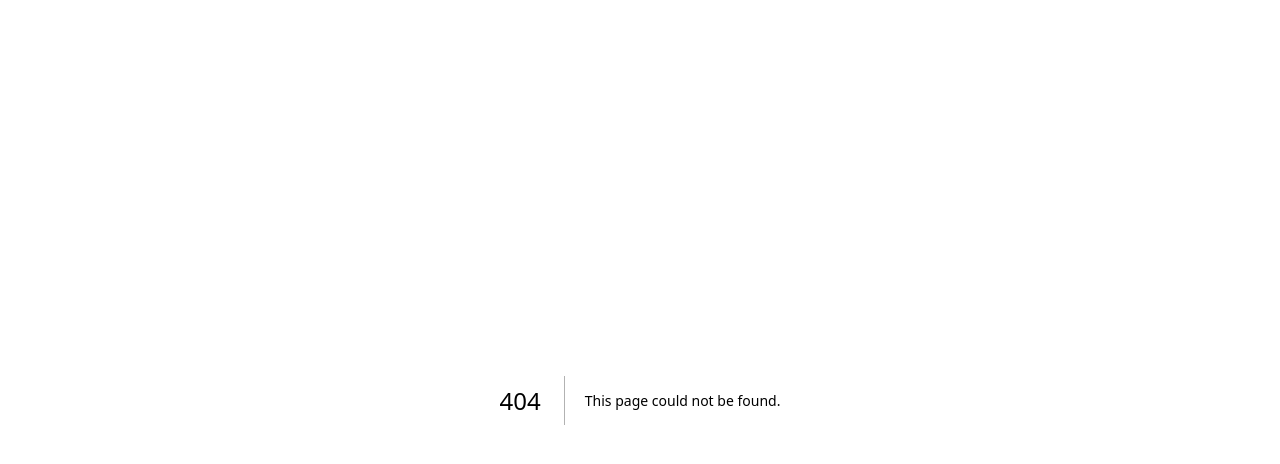
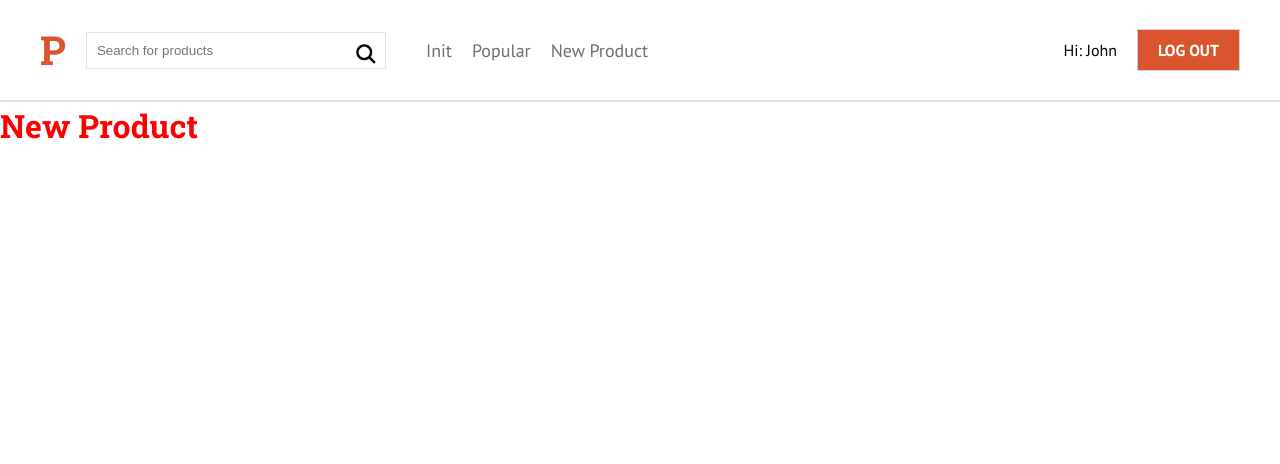
Before and after one commit to conradevs/productscore, a Next.js app: page /newproduct in a window 1280 px wide. Before the commit this address had no page. Shown: the top 464 px of the page. Built offline with nearby package versions, Linux system fonts and the light colour scheme.

Commit message:
page navigation

```diff
--- a/components/layout/Header.js
+++ b/components/layout/Header.js
@@ -70,12 +70,12 @@ const Header = () => {
                             </>
                         ) : (
                             <>
-                                <Link href="/">
+                                <Link href="/login">
                                     <Button
                                         bgColor= "true"
                                 >Login</Button>
                                 </Link>
-                                <Link href="/">
+                                <Link href="/create-account">
                                     <Button>Sign in</Button>
                                 </Link>
                             </>
--- a/components/layout/Navbar.js
+++ b/components/layout/Navbar.js
@@ -1,13 +1,27 @@
 import React from 'react';
 import Link from 'next/link';
+import styled from '@emotion/styled';
 
+const Nav = styled.nav`
+    padding-left: 2rem;
+
+    a {
+        font-size: 1.8rem;
+        margin-left: 2rem;
+        color: var(--grey2);
+        font-family: 'PT Sans', sans-serif;
+        &:last-of-type {
+            margin-right: 0;
+        }
+    }
+`;
 const Navbar = () => {
     return (
-        <nav>
+        <Nav>
             <Link href = "/">Init</Link>
-            <Link href = "/">Popular</Link>
-            <Link href = "/">New Product</Link>
-        </nav>
+            <Link href = "/popular">Popular</Link>
+            <Link href = "/newproduct">New Product</Link>
+        </Nav>
      );
 }
 
--- a/components/ui/Search.js
+++ b/components/ui/Search.js
@@ -1,10 +1,44 @@
+/** @jsxRuntime classic */
+/** @jsx jsx */
 import React from 'react'
+import styled from '@emotion/styled';
+import {css,jsx} from '@emotion/react';
 
+const InputText = styled.input`
+    border: 1px solid var(--grey3);
+    padding: 1rem;
+    min-width: 300px;
+`;
+
+const InputSubmit = styled.button`
+    height: 3rem;
+    width: 3rem;
+    display: block;
+    background-size: 4rem;
+    background-image: url('/static/img/buscar.png');
+    background-repeat: no-repeat;
+    position: absolute;
+    right: 1rem;
+    top: 2px;
+    background-color: white;
+    border: none;
+    text-indent: -9999px;
+
+    &:hover {
+        cursor: pointer;
+    }
+`;
 const Search = () => {
     return (
-        <form>
-            <input type="text"/>
-            <button type="submit">Search</button>
+        <form
+            css={css`
+                position: relative;
+            `}
+        >
+            <InputText type="text"
+                placeholder= "Search for products"
+            />
+            <InputSubmit type="submit">Search</InputSubmit>
         </form>
      );
 }
--- /dev/null
+++ b/pages/newproduct.js
@@ -0,0 +1,16 @@
+import Layout from '../components/layout/Layout';
+import styled from '@emotion/styled';
+
+const Heading = styled.h1`
+  color: red;
+`
+
+const NewProduct = () => (
+  <>
+    <Layout>
+      <Heading>New Product</Heading>
+    </Layout>
+  </>
+)
+
+export default NewProduct
--- a/public/static/css/app.css
+++ b/public/static/css/app.css
@@ -1,4 +1,4 @@
-.listado-productos {
+.products_list {
     background-color: #f3f3f3;
 }
 .contenedor {
```
Also changed, not shown: pages/create-account.js (added, +16 -0 lines), pages/login.js (added, +16 -0 lines), pages/popular.js (added, +16 -0 lines), pages/search.js (added, +16 -0 lines).
